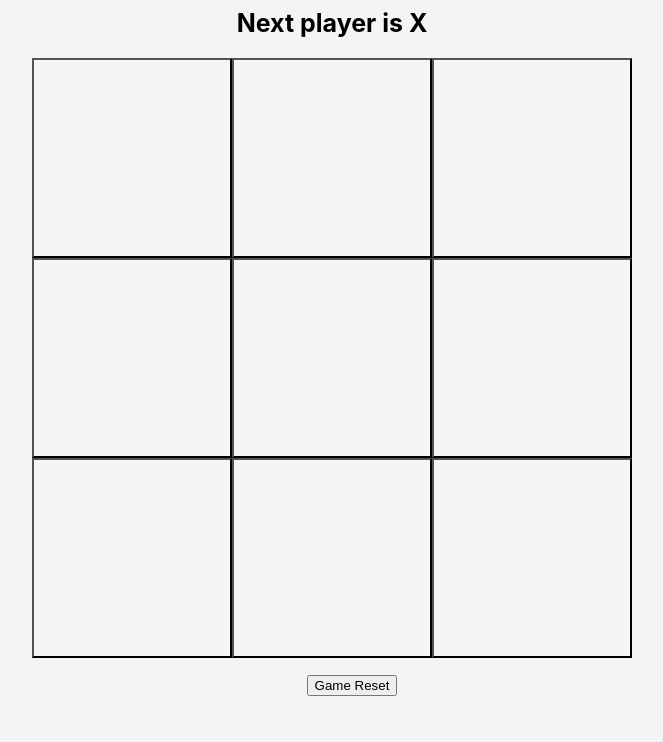
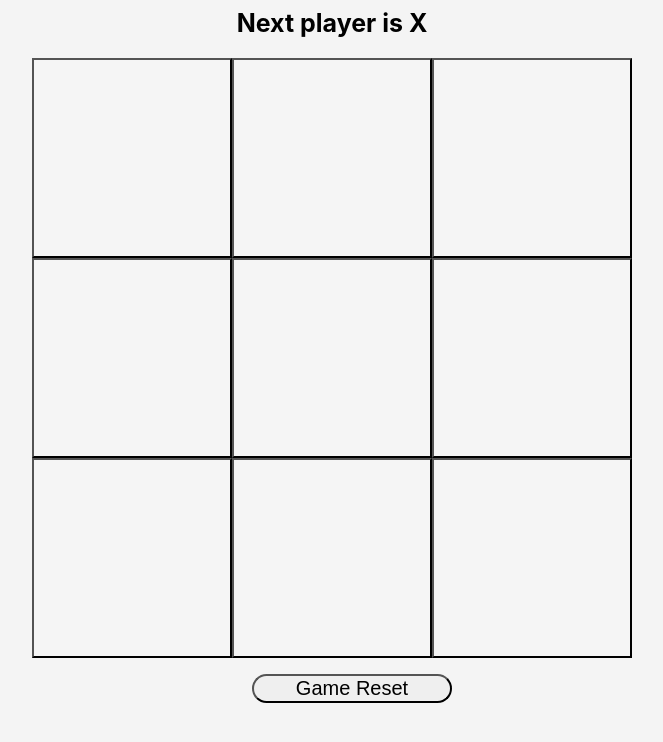
Before and after one commit to bigfive0907/React-tutorial, a React (Create React App) app in the folder app/: page / in a window 1280 px wide. Shown: the top 742 px of the page, without its empty margins (308-971 px from the left). Built offline with nearby package versions, Linux system fonts and the light colour scheme.

Commit message:
Add isReached

```diff
--- a/app/src/App.css
+++ b/app/src/App.css
@@ -18,6 +18,19 @@ button.square:hover{
   background-color: #c7c7c7;
 }
 
+.history {
+  width: 200px;
+  font-size: 20px;
+  vertical-align: middle;
+  margin-bottom: 1px;
+  border-radius: 10rem;
+}
+.history:hover {
+  cursor: pointer;
+  color:aliceblue;
+  background-color: #484c57;
+  border: 1px solid #4a4a4a;
+}
 .status {
   font-size: 25px;
   font-weight: bold;
--- a/app/src/App.tsx
+++ b/app/src/App.tsx
@@ -23,6 +23,7 @@ const Square = (props: Props) => {
 const Board = (props: BoardProps) => {
   // ボタンが押された時の処理
   // TODO : 初手は真ん中のマスに置けないようにする
+
   const handleClick = (squareNumber: number) => {
     if (props.squares[squareNumber] || calculateWinner(props.squares)) {
       return;
@@ -39,9 +40,13 @@ const Board = (props: BoardProps) => {
 
   const winner = calculateWinner(props.squares);
   let status;
-  if (winner) {
+  if (typeof winner === 'string') {
     status = "Winner is " + winner + " !";
-  } else {
+  }
+  else if(typeof winner === 'boolean'){
+    status = (props.xIsNext ? "O":"X") + " is Reached !";
+  }
+  else {
     status = "Next player is " + (props.xIsNext ? "X" : "O");
   }
   //return{}内部をindex.tsxに渡す
@@ -132,18 +137,30 @@ const calculateWinner = (squares: string[]) => {
   for (let i = 0; i < winLines.length; i++) {
     const [first, second, third] = winLines[i];
     // TODO 置いたら勝ちになるマスの背景を赤くする
+
     if (
       squares[first] &&
       squares[first] === squares[second] &&
       squares[second] === squares[third]
     ) {
+
       return squares[first];
     }
+
+    else if(
+      (
+      (squares[first] && !squares[second]&&  squares[third] && squares[first] === squares[third])||
+      (squares[second] && !squares[first]&&  squares[third] && squares[second] === squares[third])||
+      (squares[first] && !squares[third]&&  squares[second] && squares[first] === squares[second]))
+
+    ){
+      return false;
+    }
   }
+
   return null;
 };
 
-// 対局後の振り返り
 export default function Game() {
   const [history, setHistory] = useState([Array(9).fill(null)]);
   const [currentMove, setCurrentMove] = useState(0);
@@ -170,7 +187,7 @@ export default function Game() {
     }
     return (
       <li key={move}>
-        <button onClick={() => jumpTo(move)}>{description}</button>
+        <button className="history" onClick={() => jumpTo(move)}>{description}</button>
       </li>
     );
   });
```
